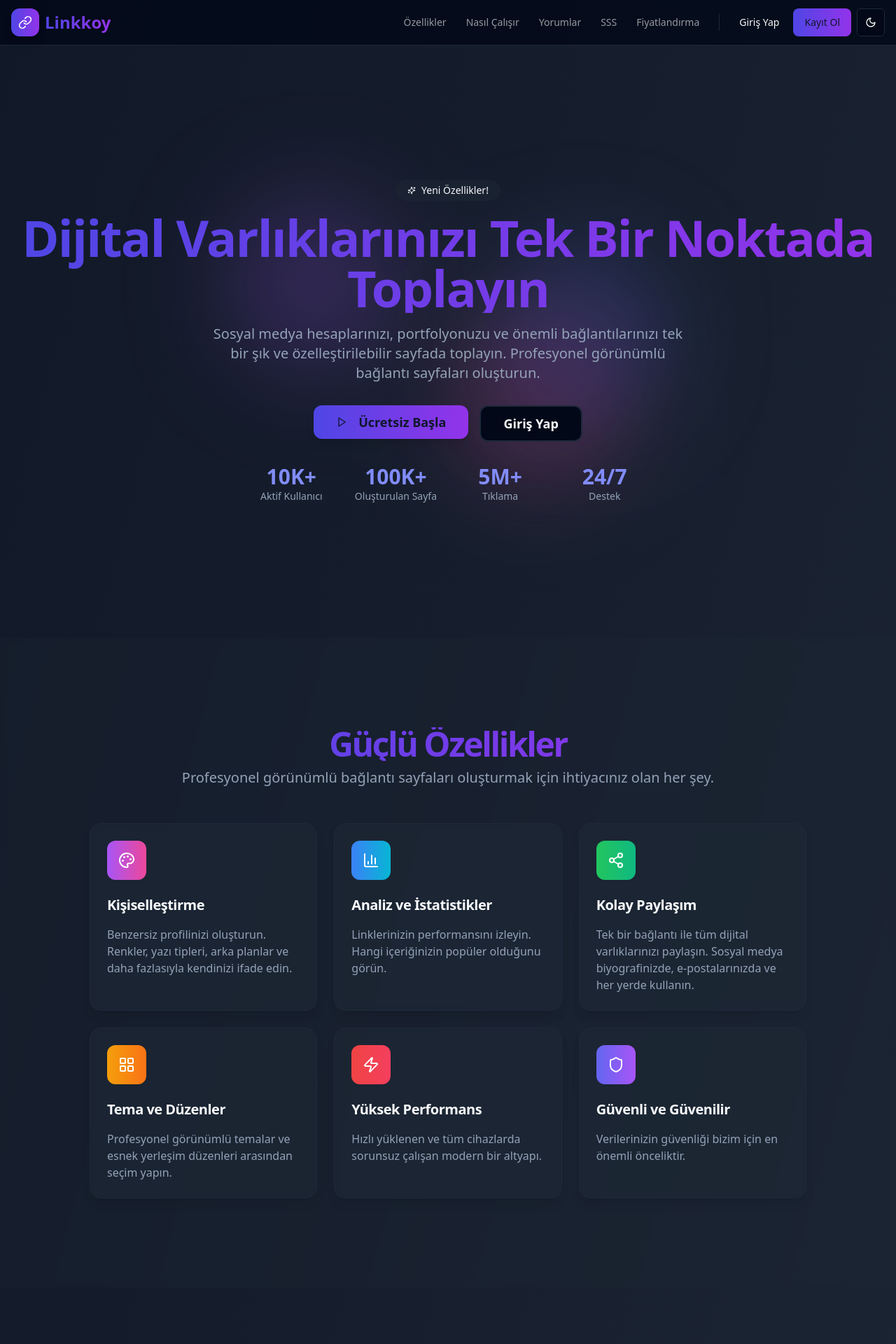
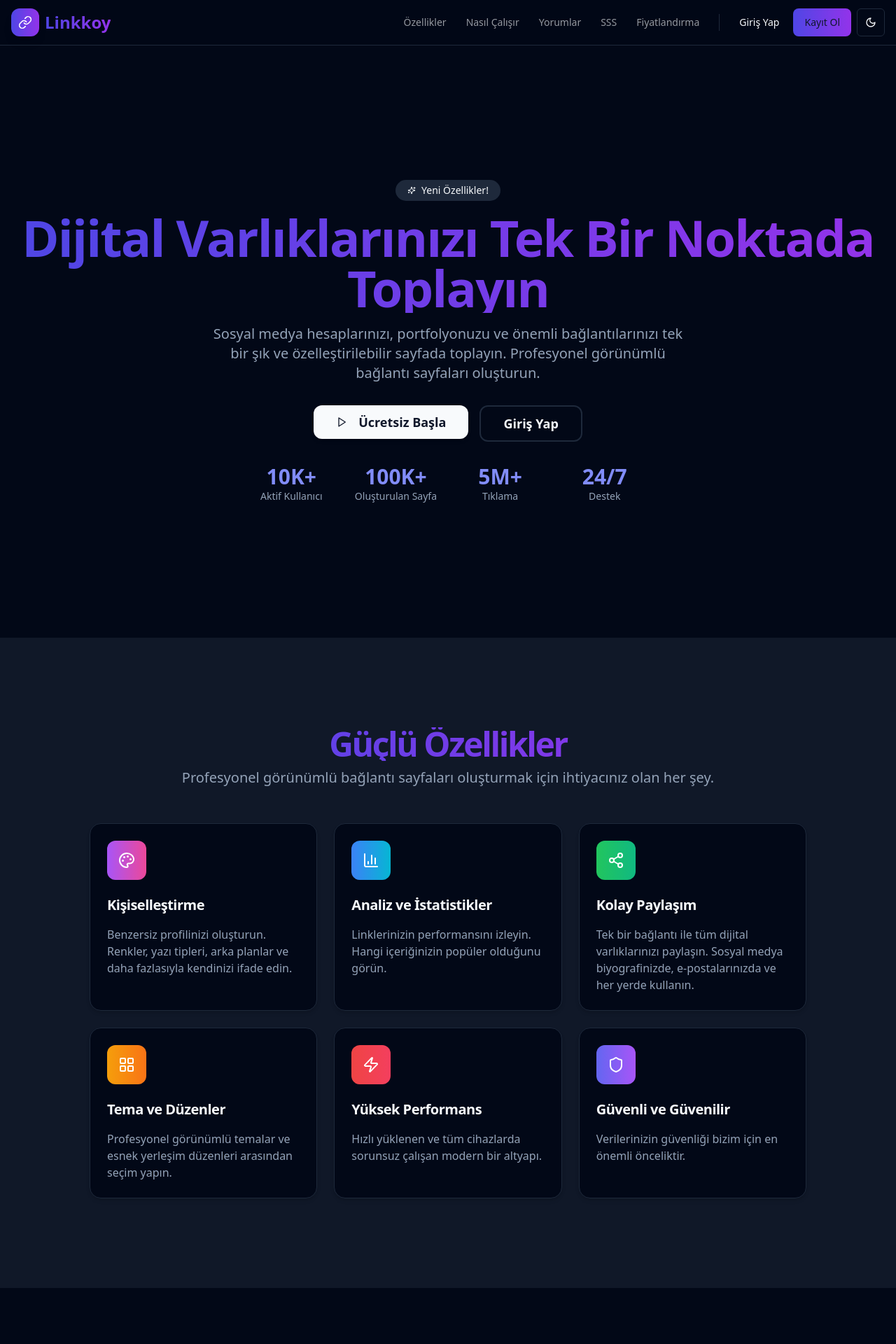
Before and after one commit to gokdeniz522-alt/linklerim, a React (Vite) app: page / in a window 1280 px wide. Shown: the top 1920 px of the page at 70% size. Built offline with nearby package versions, Linux system fonts and the light colour scheme.

Commit message:
[dyad] Ana sayfanın görsel efektleri azaltılarak performansı artırıldı. - wrote 1 file(s)

```diff
--- a/src/pages/LandingPage.tsx
+++ b/src/pages/LandingPage.tsx
@@ -164,7 +164,7 @@ const LandingPage = () => {
   }, []);
 
   return (
-    <div className="flex flex-col min-h-screen bg-gradient-to-br from-gray-50 to-gray-100 dark:from-gray-900 dark:to-gray-800 text-foreground">
+    <div className="flex flex-col min-h-screen bg-background text-foreground">
       {/* Header */}
       <header className="sticky top-0 z-50 w-full border-b bg-background/80 backdrop-blur-xl">
         <div className="container flex h-16 items-center justify-between px-4">
@@ -178,11 +178,11 @@ const LandingPage = () => {
           </Link>
           <div className="flex items-center gap-2">
             <nav className="hidden md:flex items-center space-x-1 text-sm font-medium">
-              <a href="#features" className="transition-all hover:text-foreground/80 text-foreground/60 px-3 py-2 rounded-lg hover:bg-accent">Özellikler</a>
-              <a href="#how-it-works" className="transition-all hover:text-foreground/80 text-foreground/60 px-3 py-2 rounded-lg hover:bg-accent">Nasıl Çalışır</a>
-              <a href="#testimonials" className="transition-all hover:text-foreground/80 text-foreground/60 px-3 py-2 rounded-lg hover:bg-accent">Yorumlar</a>
-              <a href="#faq" className="transition-all hover:text-foreground/80 text-foreground/60 px-3 py-2 rounded-lg hover:bg-accent">SSS</a>
-              <Link to="/pricing" className="transition-all hover:text-foreground/80 text-foreground/60 px-3 py-2 rounded-lg hover:bg-accent">Fiyatlandırma</Link>
+              <a href="#features" className="transition-colors hover:text-foreground/80 text-foreground/60 px-3 py-2 rounded-lg hover:bg-accent">Özellikler</a>
+              <a href="#how-it-works" className="transition-colors hover:text-foreground/80 text-foreground/60 px-3 py-2 rounded-lg hover:bg-accent">Nasıl Çalışır</a>
+              <a href="#testimonials" className="transition-colors hover:text-foreground/80 text-foreground/60 px-3 py-2 rounded-lg hover:bg-accent">Yorumlar</a>
+              <a href="#faq" className="transition-colors hover:text-foreground/80 text-foreground/60 px-3 py-2 rounded-lg hover:bg-accent">SSS</a>
+              <Link to="/pricing" className="transition-colors hover:text-foreground/80 text-foreground/60 px-3 py-2 rounded-lg hover:bg-accent">Fiyatlandırma</Link>
             </nav>
             <Separator orientation="vertical" className="mx-2 h-6 hidden md:block" />
             <Button asChild variant="ghost" size="sm" className="rounded-lg">
@@ -197,18 +197,11 @@ const LandingPage = () => {
       </header>
 
       {/* Hero Section */}
-      <section className="relative w-full py-12 md:py-24 lg:py-32 xl:py-48 overflow-hidden">
-        {/* Background Elements */}
-        <div className="absolute inset-0 z-0">
-          <div className="absolute top-1/4 left-1/4 w-64 h-64 bg-purple-500 rounded-full mix-blend-multiply filter blur-3xl opacity-20 animate-blob"></div>
-          <div className="absolute top-1/3 right-1/4 w-64 h-64 bg-indigo-500 rounded-full mix-blend-multiply filter blur-3xl opacity-20 animate-blob animation-delay-2000"></div>
-          <div className="absolute bottom-1/4 left-1/2 w-64 h-64 bg-pink-500 rounded-full mix-blend-multiply filter blur-3xl opacity-20 animate-blob animation-delay-4000"></div>
-        </div>
-
+      <section className="relative w-full py-12 md:py-24 lg:py-32 xl:py-48 overflow-hidden bg-background">
         <div className="container relative z-10 px-4 md:px-6">
           <div className="flex flex-col items-center space-y-8 text-center">
             <div className="space-y-4">
-              <Badge variant="secondary" className="px-4 py-1 rounded-full text-sm font-medium bg-white/50 dark:bg-gray-800/50 backdrop-blur-sm">
+              <Badge variant="secondary" className="px-4 py-1 rounded-full text-sm font-medium">
                 <Sparkles className="mr-2 h-3 w-3" />
                 Yeni Özellikler!
               </Badge>
@@ -220,12 +213,12 @@ const LandingPage = () => {
               </p>
             </div>
             <div className="flex flex-col sm:flex-row gap-4">
-              <Button asChild size="lg" className="rounded-xl px-8 py-6 text-lg font-semibold bg-gradient-to-r from-indigo-600 to-purple-600 hover:from-indigo-700 hover:to-purple-700 shadow-lg hover:shadow-xl transition-all">
+              <Button asChild size="lg" className="rounded-xl px-8 py-6 text-lg font-semibold bg-primary hover:bg-primary/90 shadow-md transition-colors">
                 <Link to="/signup">
                   <Play className="mr-2 h-5 w-5" /> Ücretsiz Başla
                 </Link>
               </Button>
-              <Button asChild variant="outline" size="lg" className="rounded-xl px-8 py-6 text-lg font-semibold border-2 backdrop-blur-sm">
+              <Button asChild variant="outline" size="lg" className="rounded-xl px-8 py-6 text-lg font-semibold border-2">
                 <Link to="/dashboard">Giriş Yap</Link>
               </Button>
             </div>
@@ -242,7 +235,7 @@ const LandingPage = () => {
       </section>
 
       {/* Features Section */}
-      <section id="features" className="w-full py-12 md:py-24 lg:py-32 bg-white/30 dark:bg-gray-800/30 backdrop-blur-sm">
+      <section id="features" className="w-full py-12 md:py-24 lg:py-32 bg-muted/50">
         <div className="container px-4 md:px-6">
           <div className="flex flex-col items-center justify-center space-y-4 text-center">
             <div className="space-y-2">
@@ -258,10 +251,10 @@ const LandingPage = () => {
               return (
                 <Card
                   key={index}
-                  className="rounded-2xl border bg-white/50 dark:bg-gray-800/50 backdrop-blur-sm shadow-lg hover:shadow-xl transition-all duration-300 hover:-translate-y-1 group"
+                  className="rounded-2xl border bg-card shadow-md hover:shadow-lg transition-shadow duration-300 group"
                 >
                   <CardHeader className="pb-4">
-                    <div className={`p-3 w-14 h-14 rounded-xl bg-gradient-to-r ${feature.color} flex items-center justify-center mb-4 group-hover:scale-110 transition-transform`}>
+                    <div className={`p-3 w-14 h-14 rounded-xl bg-gradient-to-r ${feature.color} flex items-center justify-center mb-4`}>
                       <Icon className="h-6 w-6 text-white" />
                     </div>
                     <CardTitle className="text-xl font-bold">{feature.title}</CardTitle>
@@ -293,8 +286,7 @@ const LandingPage = () => {
               return (
                 <div key={index} className="flex flex-col items-center text-center group">
                   <div className="relative mb-8">
-                    <div className="absolute inset-0 bg-indigo-600 rounded-full blur-xl opacity-20 group-hover:opacity-30 transition-opacity"></div>
-                    <div className="relative flex h-20 w-20 items-center justify-center rounded-full bg-indigo-100 dark:bg-indigo-900/50 text-indigo-600 dark:text-indigo-400 mb-6 group-hover:scale-110 transition-transform">
+                    <div className="relative flex h-20 w-20 items-center justify-center rounded-full bg-indigo-100 dark:bg-indigo-900/50 text-indigo-600 dark:text-indigo-400 mb-6">
                       <Icon className="h-8 w-8" />
                     </div>
                     <div className="absolute -bottom-3 left-1/2 transform -translate-x-1/2 flex h-8 w-8 items-center justify-center rounded-full border-4 border-white dark:border-gray-800 bg-indigo-600 text-white font-bold text-sm">
@@ -313,7 +305,7 @@ const LandingPage = () => {
       </section>
 
       {/* Testimonials Section */}
-      <section id="testimonials" className="w-full py-12 md:py-24 lg:py-32 bg-gradient-to-r from-indigo-500 to-purple-600 text-white">
+      <section id="testimonials" className="w-full py-12 md:py-24 lg:py-32 bg-indigo-600 text-white">
         <div className="container px-4 md:px-6">
           <div className="flex flex-col items-center justify-center space-y-4 text-center">
             <div className="space-y-2">
@@ -324,7 +316,7 @@ const LandingPage = () => {
             </div>
           </div>
           <div className="mx-auto mt-16 max-w-3xl">
-            <Card className="rounded-2xl border-0 bg-white/10 backdrop-blur-lg shadow-2xl">
+            <Card className="rounded-2xl border-0 bg-white/20 shadow-lg">
               <CardContent className="p-8">
                 <div className="flex items-center space-x-4 mb-6">
                   <Avatar className="h-16 w-16 border-2 border-white">
@@ -359,7 +351,7 @@ const LandingPage = () => {
       </section>
 
       {/* FAQ Section */}
-      <section id="faq" className="w-full py-12 md:py-24 lg:py-32 bg-white/30 dark:bg-gray-800/30 backdrop-blur-sm">
+      <section id="faq" className="w-full py-12 md:py-24 lg:py-32 bg-muted/50">
         <div className="container px-4 md:px-6">
           <div className="flex flex-col items-center justify-center space-y-4 text-center">
             <div className="space-y-2">
@@ -373,7 +365,7 @@ const LandingPage = () => {
             <Accordion type="single" collapsible className="w-full">
               {faqs.map((faq, index) => (
                 <AccordionItem key={index} value={`item-${index}`}>
-                  <AccordionTrigger className="text-left text-lg font-medium hover:no-underline py-6 px-4 rounded-lg hover:bg-white/50 dark:hover:bg-gray-800/50 transition-colors">
+                  <AccordionTrigger className="text-left text-lg font-medium hover:no-underline py-6 px-4 rounded-lg hover:bg-accent transition-colors">
                     {faq.question}
                   </AccordionTrigger>
                   <AccordionContent className="text-muted-foreground pb-6 px-4">
@@ -387,23 +379,23 @@ const LandingPage = () => {
       </section>
 
       {/* Final CTA Section */}
-      <section className="w-full py-12 md:py-24 lg:py-32 bg-gradient-to-r from-indigo-600 to-purple-700 text-white">
+      <section className="w-full py-12 md:py-24 lg:py-32 bg-primary text-primary-foreground">
         <div className="container px-4 md:px-6">
           <div className="flex flex-col items-center space-y-8 text-center">
             <div className="space-y-4">
               <h2 className="text-3xl font-bold tracking-tighter sm:text-4xl md:text-5xl">Hemen Başlayın</h2>
-              <p className="mx-auto max-w-[600px] text-indigo-100 md:text-xl">
+              <p className="mx-auto max-w-[600px] text-primary-foreground/80 md:text-xl">
                 Dijital varlıklarınızı yönetmeye bugün başlayın ve takipçilerinizle daha etkili bir şekilde bağlantı kurun.
               </p>
             </div>
             <div className="flex flex-col sm:flex-row gap-4 w-full max-w-sm">
-              <Button asChild variant="secondary" size="lg" className="rounded-xl px-8 py-6 text-lg font-semibold shadow-lg hover:shadow-xl transition-all">
+              <Button asChild variant="secondary" size="lg" className="rounded-xl px-8 py-6 text-lg font-semibold shadow-md hover:shadow-lg transition-shadow">
                 <Link to="/signup">
                   <Play className="mr-2 h-5 w-5" /> Ücretsiz Hesap Oluştur
                 </Link>
               </Button>
             </div>
-            <p className="text-sm text-indigo-200">
+            <p className="text-sm text-primary-foreground/70">
               Ücretsiz hesapla başlayın, sınırsız bağlantı paylaşın.
             </p>
           </div>
```
